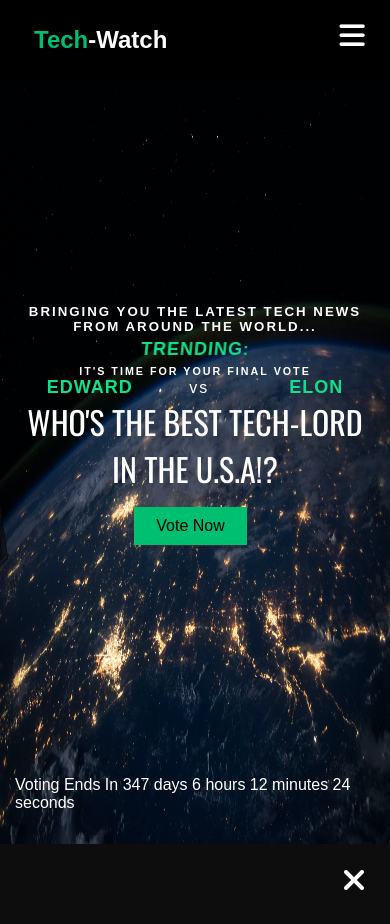
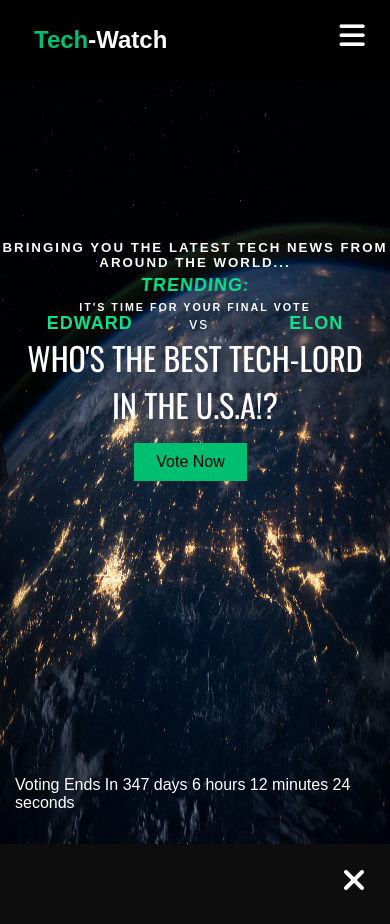
Before and after one commit to encode412/Tech-Lord-Project, a plain HTML site: page index.html in a window 390 px wide. After the commit the page ends 844 px from the top, so only its background shows below. Drawn offline with nearby package versions, Linux system fonts and the light colour scheme; a web font is replaced by a local one.

Commit message:
modified homepage

```diff
--- a/style.css
+++ b/style.css
@@ -196,9 +196,9 @@ body {
   display: flex;
   justify-content: center;
   align-items: center;
-  padding: 0 30px;
+  /* padding: 0 30px;
   height: 100vh;
-  position: relative;
+  position: relative; */
   z-index: 1;
 }
 
@@ -221,15 +221,12 @@ body {
 
 .hero-content {
   z-index: 3;
-  max-width: 1200px;
-  max-height: 80%;
-  position: absolute;
-  padding: 8px 24px;
+  margin-top: 2rem;
   display: flex;
   flex-direction: column;
   align-items: center;
-  margin-bottom: 80px;
 }
+
 .hero-text {
   color: #fff;
   font-size: 16px;
@@ -337,7 +334,8 @@ button {
 
 .stopwatch {
   color: #fff;
-  position: fixed;
+  position: absolute;
+  max-width: fit-content;
   top: 1;
   right: 0;
   left: 0;
@@ -352,7 +350,7 @@ button {
     font-size: 40px;
   }
   .hero-content {
-    margin-bottom: 155px;
+    margin-bottom: 10rem;
   }
   .nav-logo {
     margin-left: 10px;
@@ -386,7 +384,7 @@ button {
     font-size: 32px;
   }
   .hero-content {
-    margin-bottom: 155px;
+    margin-top: 10rem;
   }
   .nav-logo {
     margin-left: 10px;
@@ -414,7 +412,7 @@ button {
     margin-left: 35px;
   }
   .hero-content {
-    margin-bottom: 155px;
+    margin-top: 10rem;
   }
   .nav-logo {
     margin-left: 10px;
@@ -428,7 +426,7 @@ button {
     margin-left: 15px;
   }
   .hero-content {
-    margin-bottom: 155px;
+    margin-top: 10rem;
   }
   .nav-logo {
     margin-left: 10px;
```
